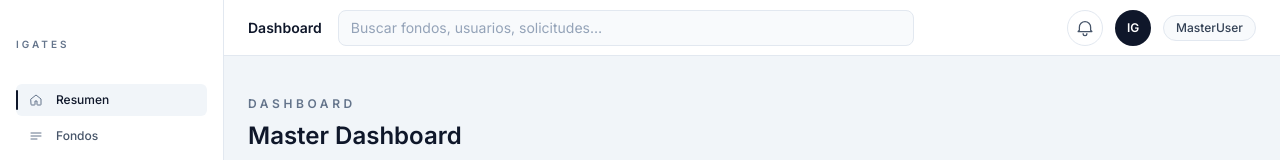
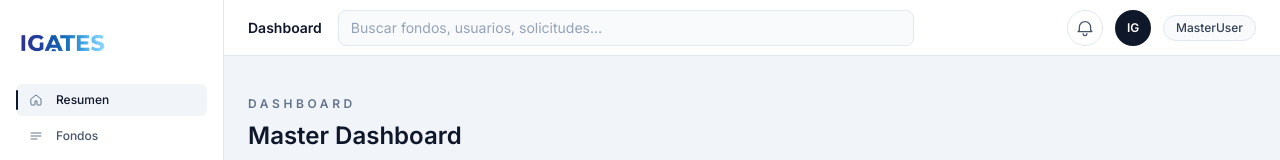
Before and after one commit to Juanherrera-123/Fund_Connect, a Next.js app: page /dashboard/master in a window 1280 px wide. Shown: the top 160 px of the page. Built offline with nearby package versions, Linux system fonts and the light colour scheme.

Commit message:
Replace dashboard sidebar text with logo

```diff
--- a/src/components/dashboard/DashboardShell.tsx
+++ b/src/components/dashboard/DashboardShell.tsx
@@ -218,8 +218,12 @@ export default function DashboardShell({
   return (
     <div className="relative h-screen bg-slate-100 text-slate-900">
       <aside className="fixed inset-y-0 left-0 hidden w-56 flex-col border-r border-slate-200 bg-white px-4 py-5 md:flex">
-        <div className="flex h-12 items-center text-[10px] font-semibold uppercase tracking-[0.3em] text-slate-500">
-          <span>IGATES</span>
+        <div className="flex h-12 items-center">
+          <img
+            src="/IGATESLOGO.png"
+            alt="IGATES Fund Intelligence logo"
+            className="h-8 w-auto"
+          />
         </div>
         <nav className="mt-4 flex flex-1 flex-col gap-1 text-xs font-medium">
           {navItems.map((item) => {
```
